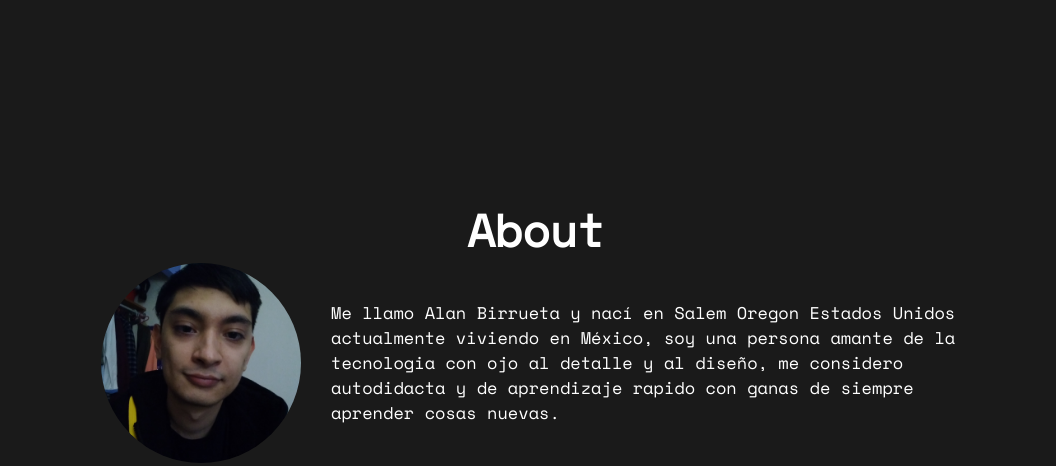
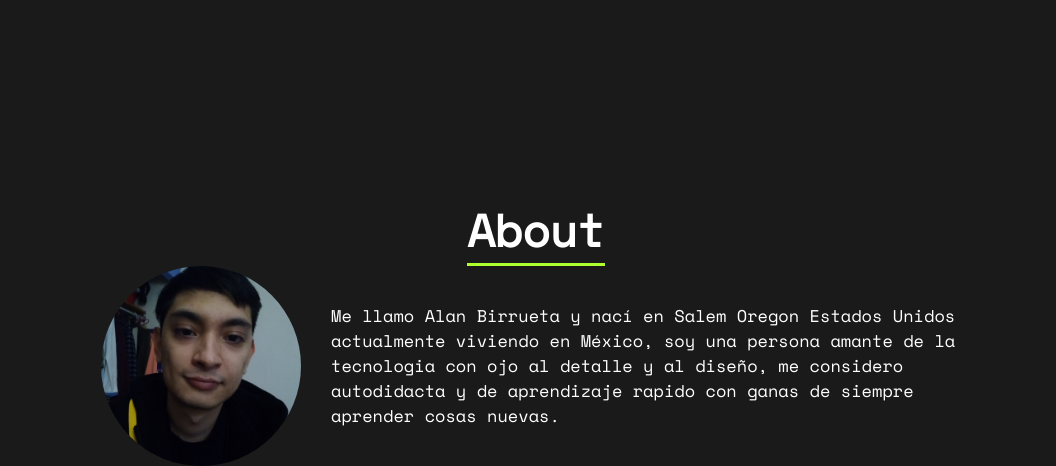
Before and after one commit to alanbirru/web-portfolio-alanbirrueta, a plain HTML site: page index.html in a window 1280 px wide. Shown: the part 582-1048 px from the top of the page, without its empty margins (104-1160 px from the left). Drawn offline with nearby package versions, Linux system fonts and the light colour scheme.

Commit message:
border bottom

```diff
--- a/style.css
+++ b/style.css
@@ -109,6 +109,7 @@ img {
 }
 #about h1 {
   text-align: center;
+  border-bottom: greenyellow solid 3px;
 }
 #about p {
   margin: 0;
```
